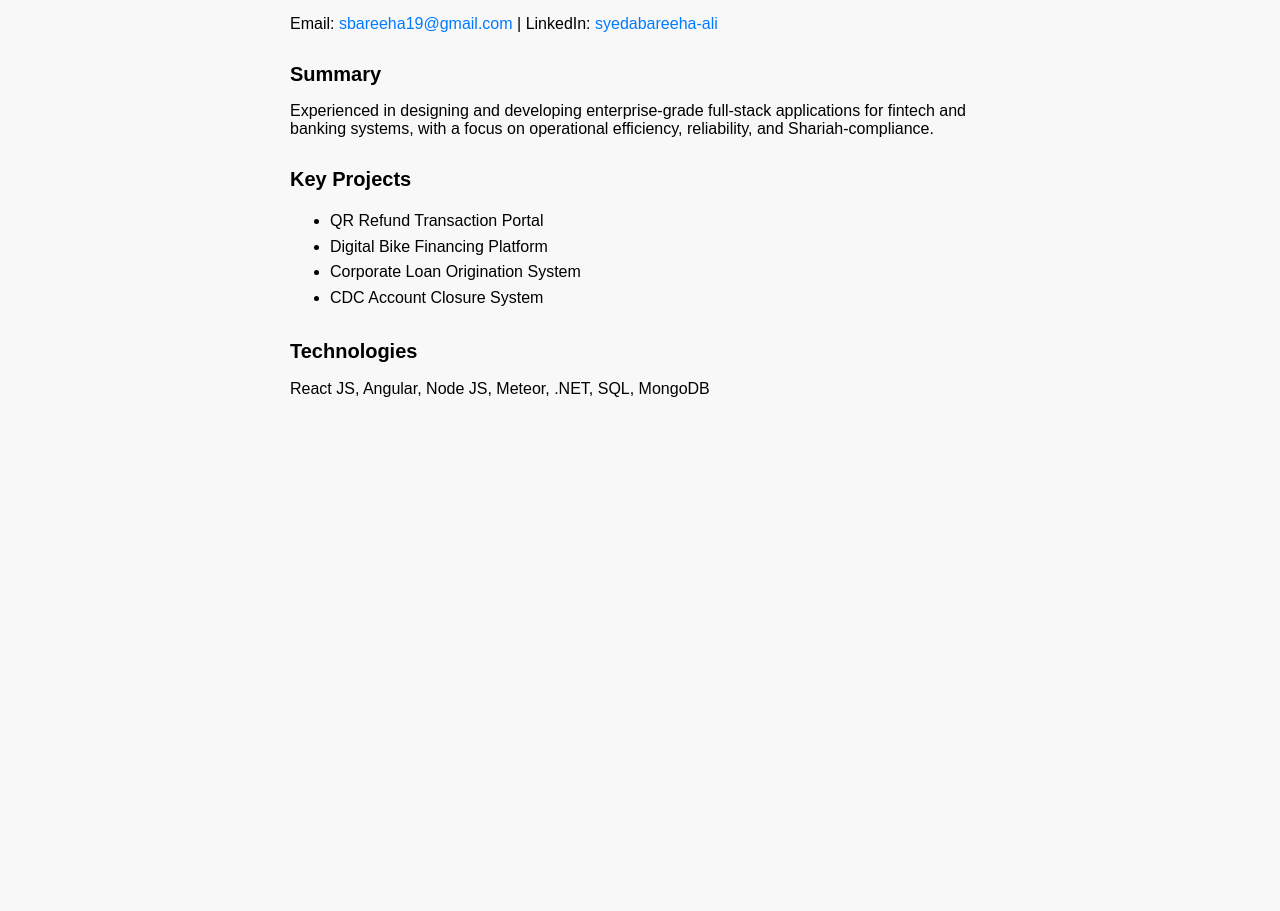
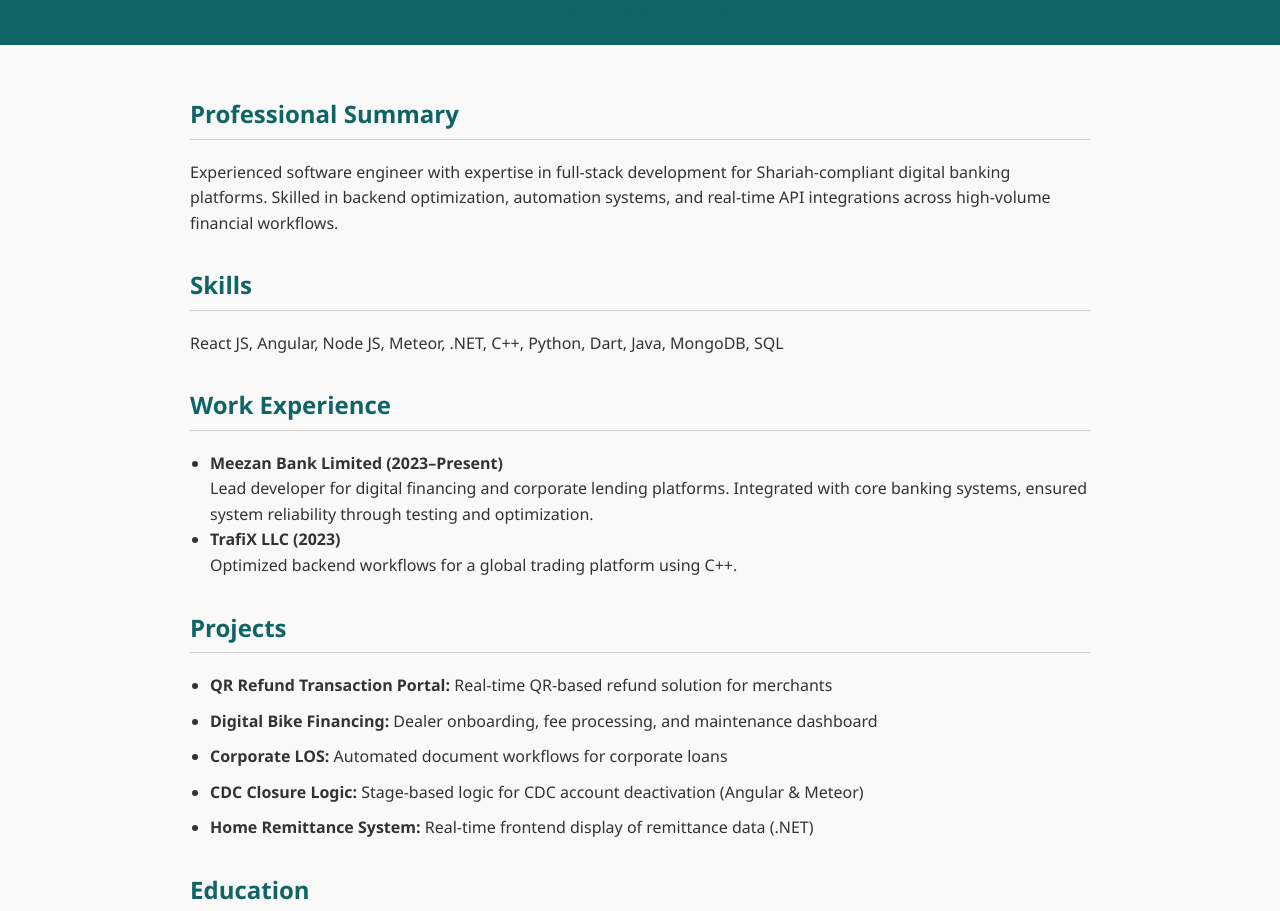
Before and after one commit to syedabareehaali/syedabareehaali.github.io, a plain HTML site: page docs/index.html in a window 1280 px wide. Shown: the part 129-1040 px from the top of the page. Before the commit the page ends 800 px from the top, so only its background shows below. Drawn offline with Linux system fonts and the light colour scheme.

Commit message:
Update index.html

```diff
--- a/docs/index.html
+++ b/docs/index.html
@@ -1,34 +1,131 @@
-<!-- index.html -->
 <!DOCTYPE html>
 <html lang="en">
 <head>
-  <meta charset="UTF-8">
+  <meta charset="UTF-8" />
+  <meta name="viewport" content="width=device-width, initial-scale=1.0" />
   <title>Syeda Bareeha Ali</title>
   <style>
-    body { font-family: Arial, sans-serif; max-width: 700px; margin: auto; padding: 30px; background-color: #f8f8f8; }
-    h1 { font-size: 32px; }
-    h2 { margin-top: 30px; font-size: 20px; }
-    ul { line-height: 1.6; }
-    a { color: #007bff; text-decoration: none; }
+    body {
+      margin: 0;
+      font-family: 'Segoe UI', sans-serif;
+      background-color: #f9f9f9;
+      color: #333;
+      line-height: 1.6;
+    }
+    header {
+      background: #116466;
+      color: white;
+      padding: 20px;
+      text-align: center;
+    }
+    header h1 {
+      margin: 0;
+      font-size: 32px;
+    }
+    .container {
+      max-width: 900px;
+      margin: auto;
+      padding: 20px;
+    }
+    section {
+      margin-bottom: 25px;
+    }
+    h2 {
+      color: #116466;
+      border-bottom: 1px solid #ccc;
+      padding-bottom: 5px;
+      margin-top: 30px;
+    }
+    ul {
+      padding-left: 20px;
+    }
+    .project-item {
+      margin-bottom: 10px;
+    }
+    .contact a {
+      color: #116466;
+      text-decoration: none;
+      margin-right: 15px;
+    }
+    footer {
+      text-align: center;
+      font-size: 14px;
+      color: #888;
+      margin-top: 40px;
+    }
   </style>
 </head>
 <body>
-  <h1>Syeda Bareeha Ali</h1>
-  <p><strong>Full Stack Developer | MERN | MEAN</strong></p>
-  <p>Email: <a href="mailto:sbareeha19@gmail.com">sbareeha19@gmail.com</a> | LinkedIn: <a href="https://linkedin.com/in/syedabareeha-ali">syedabareeha-ali</a></p>
+  <header>
+    <h1>Syeda Bareeha Ali</h1>
+    <p>Full Stack Developer | MERN & MEAN | Backend Engineer | Islamic Fintech</p>
+    <div class="contact">
+      <a href="mailto:sbareeha19@gmail.com">Email</a>
+      <a href="https://linkedin.com/in/syedabareeha-ali">LinkedIn</a>
+      <a href="https://github.com/syedabareehaali">GitHub</a>
+    </div>
+  </header>
 
-  <h2>Summary</h2>
-  <p>Experienced in designing and developing enterprise-grade full-stack applications for fintech and banking systems, with a focus on operational efficiency, reliability, and Shariah-compliance.</p>
+  <div class="container">
+    <section>
+      <h2>Professional Summary</h2>
+      <p>Experienced software engineer with expertise in full-stack development for Shariah-compliant digital banking platforms. Skilled in backend optimization, automation systems, and real-time API integrations across high-volume financial workflows.</p>
+    </section>
 
-  <h2>Key Projects</h2>
-  <ul>
-    <li>QR Refund Transaction Portal</li>
-    <li>Digital Bike Financing Platform</li>
-    <li>Corporate Loan Origination System</li>
-    <li>CDC Account Closure System</li>
-  </ul>
+    <section>
+      <h2>Skills</h2>
+      <p>React JS, Angular, Node JS, Meteor, .NET, C++, Python, Dart, Java, MongoDB, SQL</p>
+    </section>
 
-  <h2>Technologies</h2>
-  <p>React JS, Angular, Node JS, Meteor, .NET, SQL, MongoDB</p>
+    <section>
+      <h2>Work Experience</h2>
+      <ul>
+        <li><strong>Meezan Bank Limited (2023–Present)</strong><br>Lead developer for digital financing and corporate lending platforms. Integrated with core banking systems, ensured system reliability through testing and optimization.</li>
+        <li><strong>TrafiX LLC (2023)</strong><br>Optimized backend workflows for a global trading platform using C++.</li>
+      </ul>
+    </section>
+
+    <section>
+      <h2>Projects</h2>
+      <ul>
+        <li class="project-item"><strong>QR Refund Transaction Portal:</strong> Real-time QR-based refund solution for merchants</li>
+        <li class="project-item"><strong>Digital Bike Financing:</strong> Dealer onboarding, fee processing, and maintenance dashboard</li>
+        <li class="project-item"><strong>Corporate LOS:</strong> Automated document workflows for corporate loans</li>
+        <li class="project-item"><strong>CDC Closure Logic:</strong> Stage-based logic for CDC account deactivation (Angular & Meteor)</li>
+        <li class="project-item"><strong>Home Remittance System:</strong> Real-time frontend display of remittance data (.NET)</li>
+      </ul>
+    </section>
+
+    <section>
+      <h2>Education</h2>
+      <ul>
+        <li><strong>M.Engg. Software Engineering</strong> – NED University (Final Semester)</li>
+        <li><strong>B.E. Computer & Information Systems</strong> – NED University, GPA 3.47</li>
+      </ul>
+    </section>
+
+    <section>
+      <h2>Certifications</h2>
+      <ul>
+        <li>Machine Learning – NCAI Lab</li>
+        <li>Python for Everybody – University of Michigan</li>
+        <li>Microsoft Power BI – NCAI Lab</li>
+        <li>Flutter App Dev – Smart City Lab</li>
+      </ul>
+    </section>
+
+    <section>
+      <h2>Leadership & Activities</h2>
+      <ul>
+        <li>President – NED Girls Affairs Society (2022–23)</li>
+        <li>IEEE Volunteer – Smart Communities Conference</li>
+        <li>AI Fest Host – NEDUET</li>
+      </ul>
+    </section>
+
+    <footer>
+      &copy; 2025 Syeda Bareeha Ali — Karachi, Pakistan
+    </footer>
+  </div>
 </body>
 </html>
```
